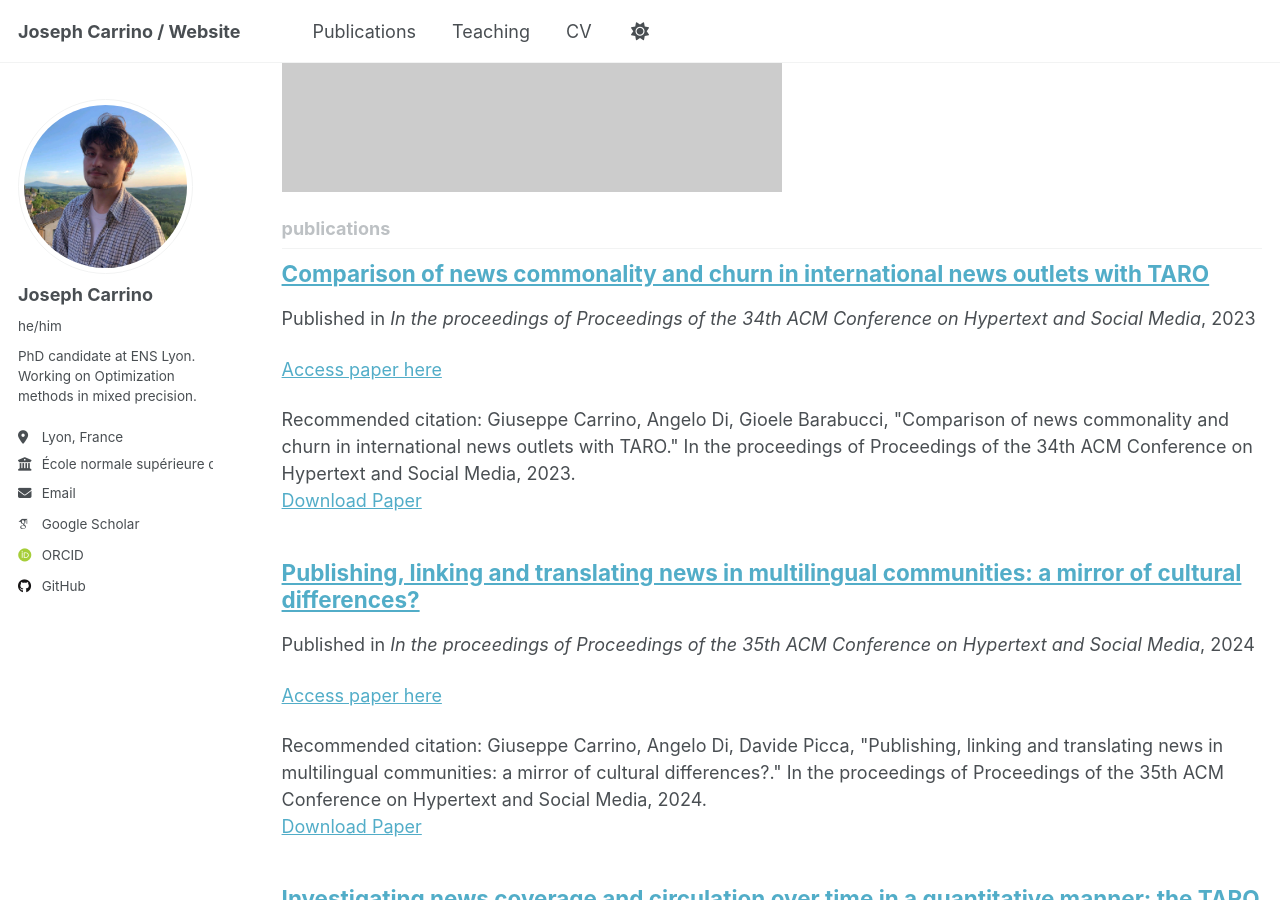
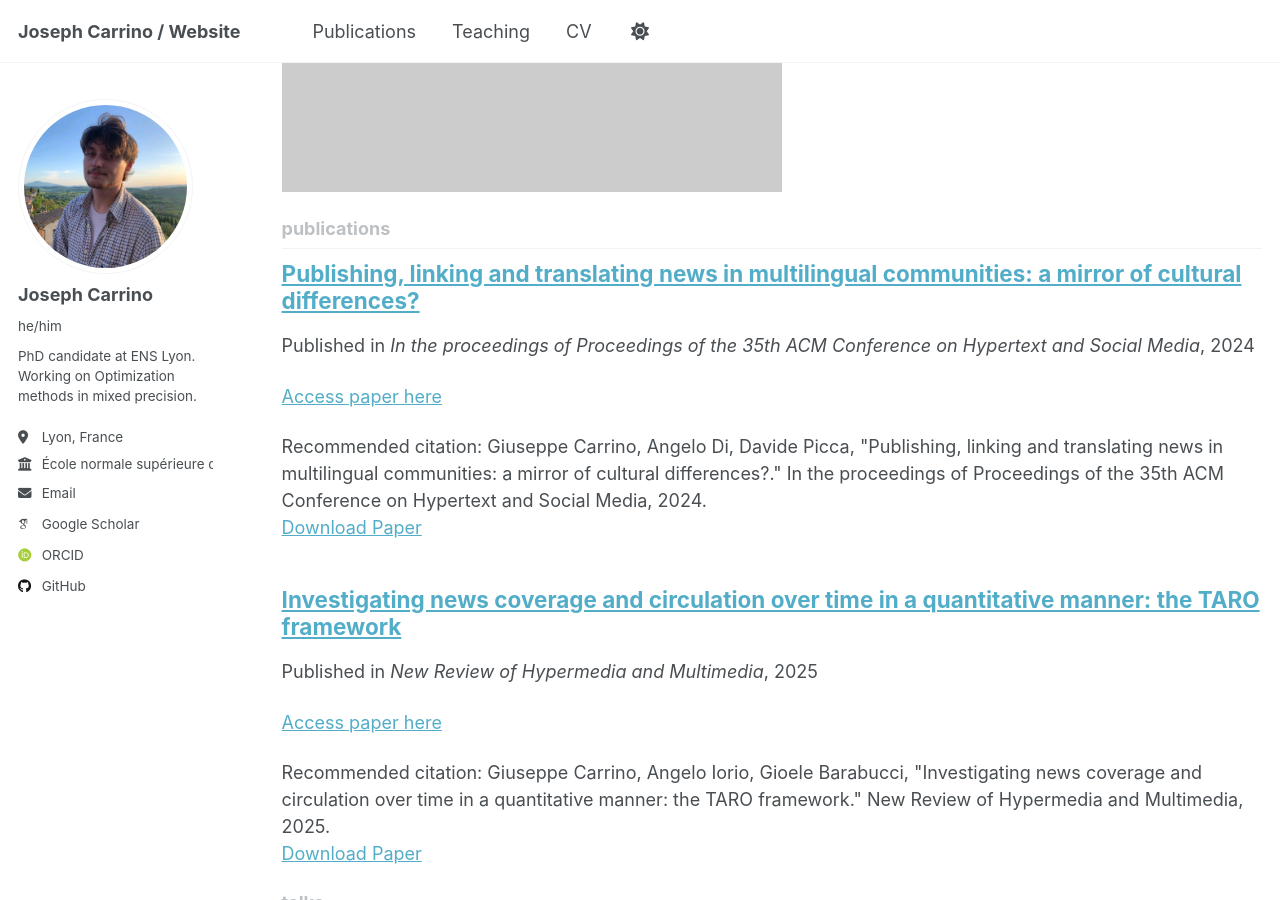
Before and after one commit to JosephCarrino/josephcarrino.github.io, a Jekyll site: the page built from _pages/collection-archive.html, in a window 1280 px wide and 900 px high, scrolled down 893 px. Built offline with Jekyll 4.4.1, drawn with Linux system fonts in a browser that asks for light colours; some web fonts are replaced; a script that is not in the unit is left out.

Commit message:
Check for publications

```diff
--- a/_publications/2023-01-01-Comparison-of-news-commonality-and-churn-in-international-news-outlets-with-TARO.md
+++ b/_publications/2023-01-01-Comparison-of-news-commonality-and-churn-in-international-news-outlets-with-TARO.md
@@ -1,10 +1,37 @@
+title: "Paper Title Number 3"
+
+
+collection: publications
+
+
+category: manuscripts
+
+
+permalink: /publication/2015-10-01-paper-title-number-3
+
+
+excerpt: 'This paper is about the number 3. The number 4 is left for future work.'
+
+
+date: 2015-10-01
+
+
+venue: 'Journal 1'
+
+
+slidesurl: 'http://academicpages.github.io/files/slides3.pdf'
+
+
+paperurl: 'http://academicpages.github.io/files/paper3.pdf'
+
+
+citation: 'Your Name, You. (2015). &quot;Paper Title Number 3.&quot; <i>Journal 1</i>. 1(3).'
+
+
 ---
-title: "Comparison of news commonality and churn in international news outlets with TARO"
-collection: publications
-permalink: /publication/2023-01-01-Comparison-of-news-commonality-and-churn-in-international-news-outlets-with-TARO
-date: 2023-01-01
-venue: 'In the proceedings of Proceedings of the 34th ACM Conference on Hypertext and Social Media'
-paperurl: 'https://doi.org/10.1145/3603163.3609062'
-citation: ' Giuseppe Carrino,  Angelo Di,  Gioele Barabucci, &quot;Comparison of news commonality and churn in international news outlets with TARO.&quot; In the proceedings of Proceedings of the 34th ACM Conference on Hypertext and Social Media, 2023.'
----
-[Access paper here](https://doi.org/10.1145/3603163.3609062){:target="_blank"}
+
+
+
+
+
+The contents above will be part of a list of publications, if the user clicks the link for the publication than the contents of section will be rendered as a full page, allowing you to provide more information about the paper for the reader. When publications are displayed as a single page, the contents of the above "citation" field will automatically be included below this section in a smaller font.
```
